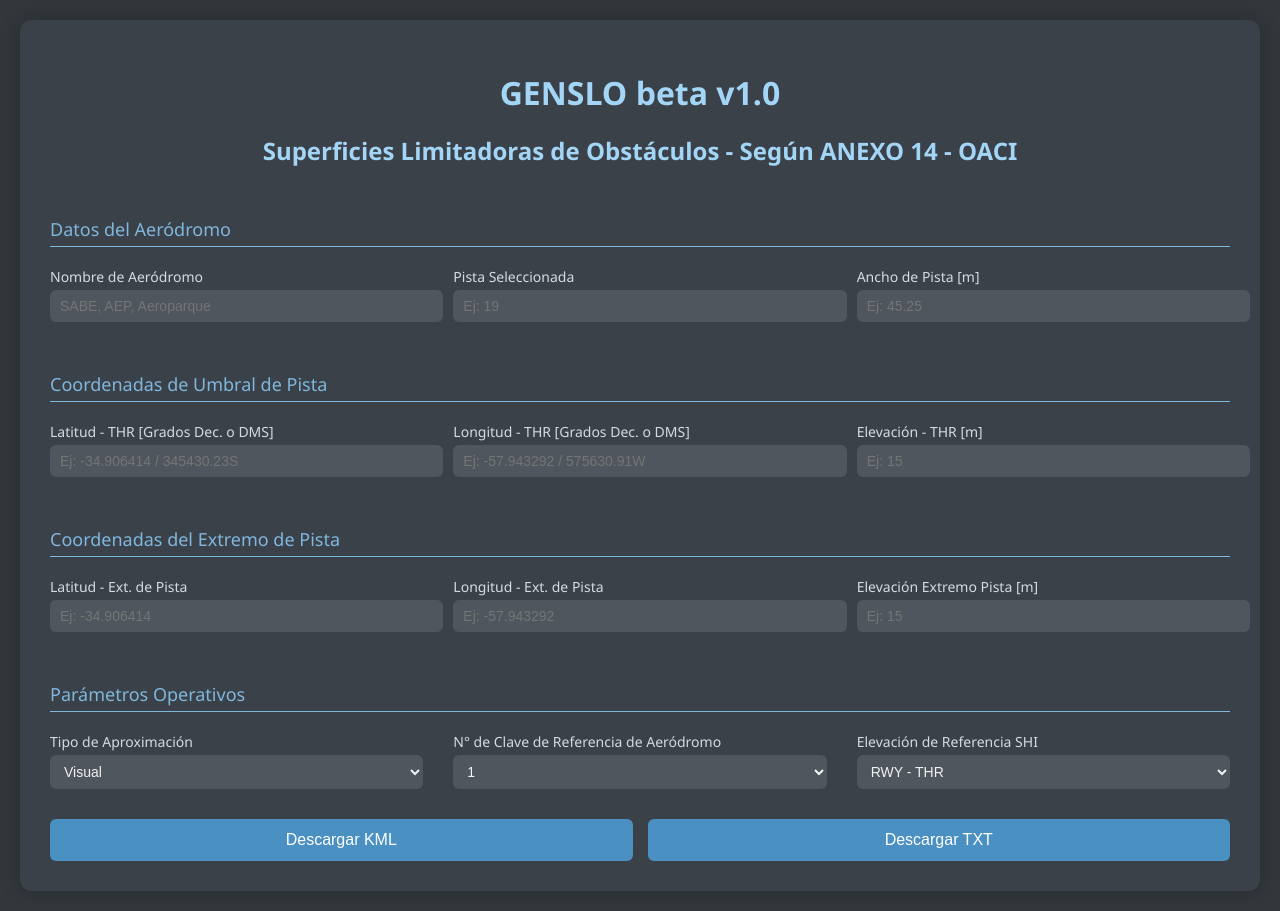
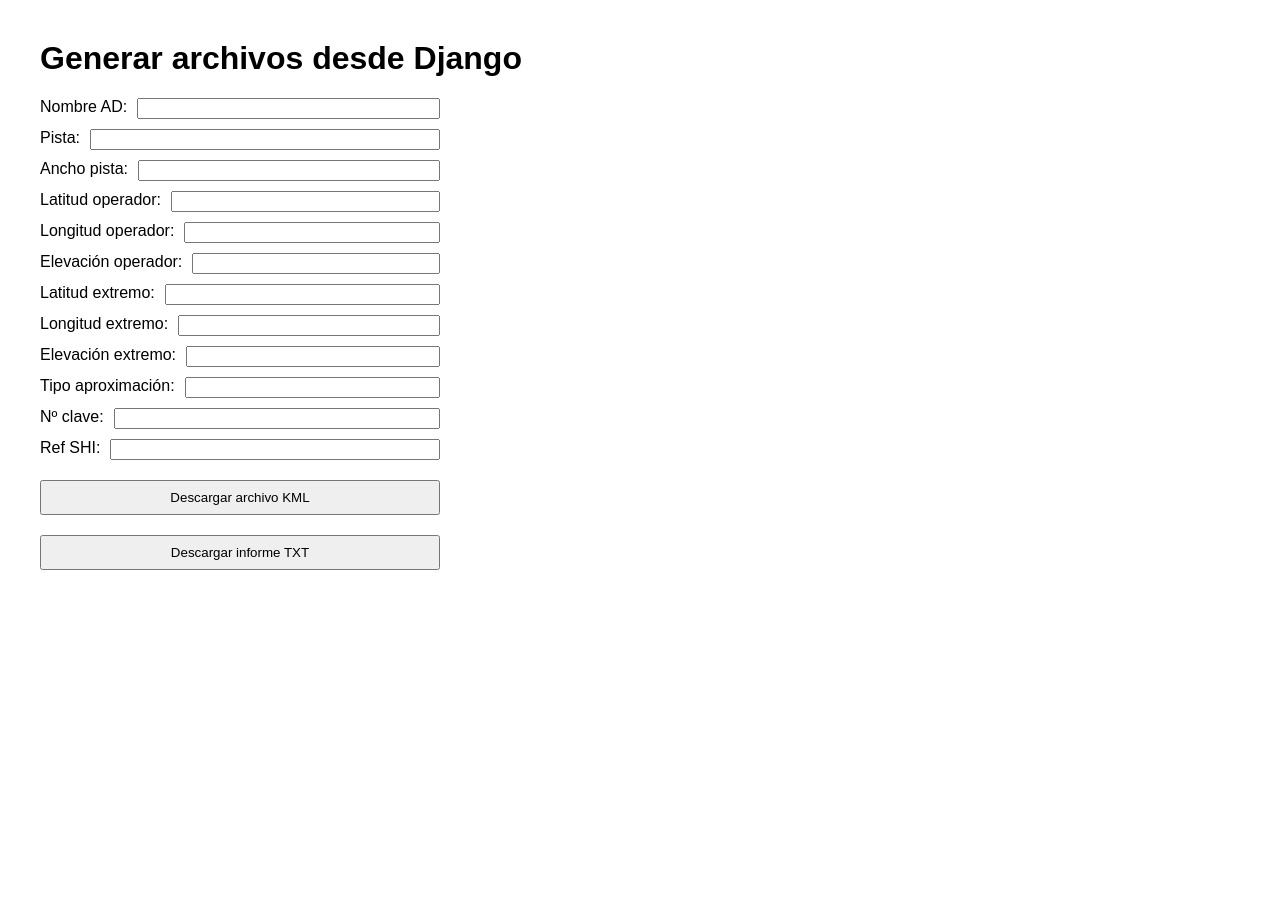
Before and after one commit to gtaingsoftware/genslo, a Django app: page / in a window 1280 px wide. After the commit the page ends 570 px from the top, so only its background shows below. Run offline with Django 5.2, Linux system fonts and the light colour scheme.

Commit message:
Update index.html

```diff
--- a/app/templates/index.html
+++ b/app/templates/index.html
@@ -1,253 +1,37 @@
 <!DOCTYPE html>
 <html lang="es">
 <head>
-  <meta charset="UTF-8" />
-  <meta name="viewport" content="width=device-width, initial-scale=1.0"/>
-  <title>GENSLO Web - Superficies OACI</title>
+  <meta charset="UTF-8">
+  <title>Generar KML / TXT</title>
   <style>
-    body {
-      font-family: 'Segoe UI', Tahoma, Geneva, Verdana, sans-serif;
-      margin: 0;
-      background-color: #32373c;
-      color: #f1f1f1;
-      padding: 20px;
-    }
-
-    form {
-      max-width: 1200px;
-      margin: auto;
-      background-color: #3b4148;
-      padding: 30px;
-      border-radius: 12px;
-      box-shadow: 0 0 20px rgba(0, 0, 0, 0.2);
-    }
-
-    h1, h2 {
-      text-align: center;
-      color: #a3d5f7;
-      margin-bottom: 10px;
-    }
-
-    .separator {
-      grid-column: 1 / -1;
-      font-size: 18px;
-      color: #7fb7de;
-      margin-top: 30px;
-      border-bottom: 1px solid #7fb7de;
-      padding-bottom: 5px;
-    }
-
-    .form-grid {
-      display: grid;
-      grid-template-columns: 1fr 1fr 1fr;
-      gap: 20px 30px;
-      margin-top: 20px;
-    }
-
-    label {
-      font-size: 14px;
-      margin-bottom: 4px;
-      display: block;
-      color: #d4dbe3;
-    }
-
-    input, select {
-      width: 100%;
-      padding: 8px 10px;
-      border-radius: 6px;
-      border: none;
-      background-color: #4f565e;
-      color: #f1f1f1;
-      font-size: 14px;
-      transition: box-shadow 0.3s ease;
-    }
-
-    input:focus, select:focus {
-      outline: none;
-      box-shadow: 0 0 0 2px #7fb7de;
-      background-color: #5c646d;
-    }
-
-    .full-width {
-      grid-column: 1 / -1;
-    }
-
-    .button-group {
-      display: flex;
-      gap: 15px;
-      margin-top: 30px;
-    }
-
-    button {
-      background-color: #4a90c2;
-      color: white;
-      padding: 12px 20px;
-      font-size: 16px;
-      border: none;
-      border-radius: 6px;
-      cursor: pointer;
-      transition: background-color 0.3s ease;
-      flex: 1;
-    }
-
-    button:hover {
-      background-color: #3a7db0;
-    }
-
-    @media (max-width: 1024px) {
-      .form-grid {
-        grid-template-columns: 1fr 1fr;
-      }
-    }
-
-    @media (max-width: 768px) {
-      .form-grid {
-        grid-template-columns: 1fr;
-      }
-      .button-group {
-        flex-direction: column;
-      }
-    }
+    body { font-family: sans-serif; margin: 40px; }
+    form { display: grid; gap: 10px; max-width: 400px; }
+    label { display: flex; justify-content: space-between; }
+    input { flex: 1; margin-left: 10px; }
+    button { margin-top: 10px; padding: 8px 12px; cursor: pointer; }
   </style>
 </head>
 <body>
-  <form id="genslo-form">
-    <h1>GENSLO beta v1.0</h1>
-    <h2>Superficies Limitadoras de Obstáculos - Según ANEXO 14 - OACI</h2>
+<h1>Generar archivos desde Django</h1>
 
-    <div class="form-grid">
-      <div class="separator">Datos del Aeródromo</div>
+<form method="post" action="/api/ejecutar/">
+    {% csrf_token %}
+    <label>Nombre AD: <input name="nombre_ad" required></label>
+    <label>Pista: <input name="pista" required></label>
+    <label>Ancho pista: <input name="ancho_pista" required></label>
+    <label>Latitud operador: <input name="lat_op_dms" required></label>
+    <label>Longitud operador: <input name="long_op_dms" required></label>
+    <label>Elevación operador: <input name="elev_op" required></label>
+    <label>Latitud extremo: <input name="lat_ext_dms" required></label>
+    <label>Longitud extremo: <input name="long_ext_dms" required></label>
+    <label>Elevación extremo: <input name="elev_ext" required></label>
+    <label>Tipo aproximación: <input name="tipo_aprox" required></label>
+    <label>Nº clave: <input name="n_clave" required></label>
+    <label>Ref SHI: <input name="ref_shi" required></label>
 
-      <div>
-        <label>Nombre de Aeródromo</label>
-        <input type="text" name="nombre_ad" placeholder="SABE, AEP, Aeroparque">
-      </div>
-      <div>
-        <label>Pista Seleccionada</label>
-        <input type="text" id="pista" name="pista" placeholder="Ej: 19">
-      </div>
-      <div>
-        <label>Ancho de Pista [m]</label>
-        <input type="text" name="ancho_pista" placeholder="Ej: 45.25">
-      </div>
+    <button type="submit" name="descargar_kml">Descargar archivo KML</button>
+    <button type="submit" name="descargar_txt">Descargar informe TXT</button>
+</form>
 
-      <div class="separator">Coordenadas de Umbral de Pista</div>
-
-      <div>
-        <label id="latitudLabel">Latitud - THR [Grados Dec. o DMS]</label>
-        <input type="text" name="lat_op_dms" placeholder="Ej: -34.906414 / 345430.23S">
-      </div>
-      <div>
-        <label id="longitudLabel">Longitud - THR [Grados Dec. o DMS]</label>
-        <input type="text" name="long_op_dms" placeholder="Ej: -57.943292 / 575630.91W">
-      </div>
-      <div>
-        <label>Elevación - THR [m]</label>
-        <input type="text" name="elev_op" placeholder="Ej: 15">
-      </div>
-
-      <div class="separator">Coordenadas del Extremo de Pista</div>
-
-      <div>
-        <label>Latitud - Ext. de Pista</label>
-        <input type="text" name="lat_ext_dms" placeholder="Ej: -34.906414">
-      </div>
-      <div>
-        <label>Longitud - Ext. de Pista</label>
-        <input type="text" name="long_ext_dms" placeholder="Ej: -57.943292">
-      </div>
-      <div>
-        <label>Elevación Extremo Pista [m]</label>
-        <input type="text" name="elev_ext" placeholder="Ej: 15">
-      </div>
-
-      <div class="separator">Parámetros Operativos</div>
-
-      <div>
-        <label>Tipo de Aproximación</label>
-        <select name="tipo_aprox">
-          <option value="Visual">Visual</option>
-          <option value="No Precision">No Precision</option>
-          <option value="Precision CAT I">Precision CAT I</option>
-          <option value="Precision CAT II o III">Precision CAT II o III</option>
-        </select>
-      </div>
-
-      <div>
-        <label>N° de Clave de Referencia de Aeródromo</label>
-        <select name="n_clave">
-          <option value="1">1</option>
-          <option value="2">2</option>
-          <option value="3">3</option>
-          <option value="4">4</option>
-        </select>
-      </div>
-
-      <div>
-        <label>Elevación de Referencia SHI</label>
-        <select name="ref_shi">
-          <option value="RWY - THR">RWY - THR</option>
-          <option value="Punto Medio">Punto Medio</option>
-          <option value="RWY - Extremo">RWY - Extremo</option>
-        </select>
-      </div>
-    </div>
-
-    <div class="button-group">
-      <button type="button" id="btn-kml">Descargar KML</button>
-      <button type="button" id="btn-txt">Descargar TXT</button>
-    </div>
-  </form>
-
-  <script>
-    // Cambia etiquetas según pista ingresada
-    document.getElementById('pista').addEventListener('input', function () {
-      const pista = this.value.trim();
-      const latitudLabel = document.getElementById('latitudLabel');
-      const longitudLabel = document.getElementById('longitudLabel');
-
-      if (pista) {
-        latitudLabel.textContent = `Latitud - THR ${pista} [Grados Dec. o DMS]`;
-        longitudLabel.textContent = `Longitud - THR ${pista} [Grados Dec. o DMS]`;
-      } else {
-        latitudLabel.textContent = 'Latitud - THR [Grados Dec. o DMS]';
-        longitudLabel.textContent = 'Longitud - THR [Grados Dec. o DMS]';
-      }
-    });
-
-    // Función genérica para enviar el formulario
-    async function enviar(tipo) {
-      const form = document.getElementById('genslo-form');
-      const formData = new FormData(form);
-      const json = Object.fromEntries(formData.entries());
-
-      try {
-        const response = await fetch(`/api/${tipo}/`, {
-          method: 'POST',
-          headers: { 'Content-Type': 'application/json' },
-          body: JSON.stringify(json)
-        });
-
-        if (!response.ok) {
-          alert("Error al generar el archivo. Verifica los datos o el servidor.");
-          return;
-        }
-
-        const blob = await response.blob();
-        const url = window.URL.createObjectURL(blob);
-        const a = document.createElement('a');
-        a.href = url;
-        a.download = tipo === 'generar-kml' ? 'archivo.kml' : 'informe.txt';
-        a.click();
-        window.URL.revokeObjectURL(url);
-      } catch (error) {
-        console.error("Error en la solicitud:", error);
-        alert("No se pudo conectar con el servidor.");
-      }
-    }
-
-    document.getElementById('btn-kml').addEventListener('click', () => enviar('generar-kml'));
-    document.getElementById('btn-txt').addEventListener('click', () => enviar('generar-txt'));
-  </script>
 </body>
 </html>
```
